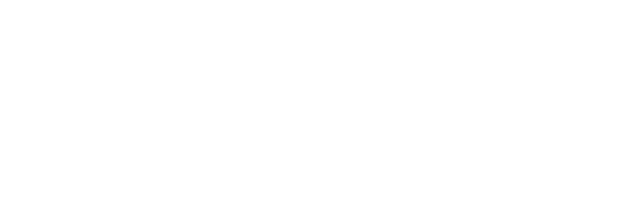
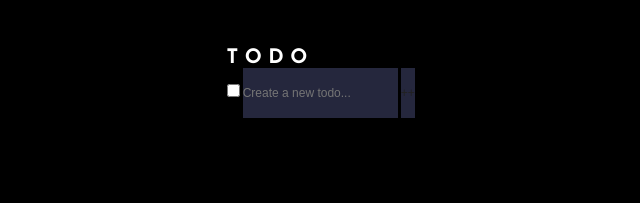
Before and after one commit to MikeeOo/todo, a website built with Vite: page index.html in a window 1280 px wide. Shown: the whole page, without its empty margins (226-866 px from the left). Built offline with nearby package versions, Linux system fonts and the light colour scheme; files whose address does not match are found by name.

Commit message:
global sytles && basic stucture

```diff
--- a/index.html
+++ b/index.html
@@ -6,21 +6,33 @@
   <meta name="viewport" content="width=device-width, initial-scale=1.0">
   <!--    <meta name="viewport" content="width=device-width, user-scalable=no, initial-scale=1.0, maximum-scale=1.0, minimum-scale=1.0">-->
   <meta http-equiv="X-UA-Compatible" content="ie=edge">
-  <title>Vite App</title>
+  <link rel="preconnect" href="https://fonts.googleapis.com">
+  <link rel="preconnect" href="https://fonts.gstatic.com" crossorigin>
+  <link href="https://fonts.googleapis.com/css2?family=Josefin+Sans:ital,wght@0,100;0,200;0,300;0,400;0,500;0,600;0,700;1,100;1,200;1,300;1,400;1,500;1,600;1,700&display=swap" rel="stylesheet">
+  <title>todo-app</title>
   <script type="module" src="./src/app.ts"></script>
 </head>
 <body>
 
+<div id="app" class="app">
 
+  <header class="header container">
 
+    <h1>T O D O</h1>
+  </header>
 
+  <form action="" class="container">
 
+    <input type="checkbox">
 
+    <label for="task">
 
+      <input type="text" id="task" placeholder="Create a new todo..."/>
+    </label>
 
-
-
-
+    <button type="submit">++</button>
+  </form>
+</div>
 
 </body>
 </html>
--- a/scss/base/_global.scss
+++ b/scss/base/_global.scss
@@ -1,43 +1,36 @@
+@import "variables";
+
+:root {
+  font-size: 62.5%;
+};
+
 * {
   box-sizing: border-box;
 }
 
-html, body {
-  //font-family: $font-primary;
-  font-size: 10px;//16px - default
-  //line-height: 2.2rem;
-  //color: $font-color;
-  //background-color: $body-background;
+body {
+  background-color: $black;
+  color: $white;
+  font-family: 'Josefin Sans', sans-serif;
 }
 
-// FOR CHECKBOX
-//.hidden {
-//  display: none;
-//}
-
+.app {
+  background-image: url("assets/bg-desktop-dark.jpg");
+  background-repeat: no-repeat;
+  background-position: center;
+  background-size: cover;
+  height: 20rem;
+}
 
 .container {
   margin: 0 auto;
-  //padding: 0 1.5rem;
-  //width: $containerWidth;
+  width: 86.7%;
+  max-width: 375px;
 }
 
-a {
-  text-decoration: none;
-  //color: $color-white;
+input, button {
+  font-size: 1.2rem;
+  background-color: $main-bg;
+  border: none;
+  padding: 1.5em 0;
 }
-
-//h1 {
-//  font-size: ;
-//
-//}
-
-//h2 {
-//  font-size: ;
-//
-//}
-
-//p {
-//  font-family: $font-secondary;
-//
-//}
--- a/scss/base/_variables.scss
+++ b/scss/base/_variables.scss
@@ -8,11 +8,9 @@
 //$color-secondary: ;
 //$color-secondary-shadow: rgba();
 
-$color-black: #000000;
-$color-grey: #A5A5A5;
-$color-light-grey: #F7F7F7;
-$color-white: #FFFFFF;
-
+$white: #FFFFFF;
+$black: #000000;
+$main-bg: #25273D;
 
 // FONTS VARIABLES
 //$font-primary: ;
--- /dev/null
+++ b/scss/layout/_header.scss
@@ -0,0 +1,5 @@
+.header {
+  font-size: 2rem;
+  font-weight: 700;
+  padding-top: 4.8rem;
+}
--- a/scss/main.scss
+++ b/scss/main.scss
@@ -1,10 +1,10 @@
 // Import base
 @import "base/reset";
-@import "base/variables";
-@import "base/mixins";
+//@import "base/mixins";
 @import "base/global";
 
 // Import components
-@import "components/buttons";
+//@import "components/buttons";
 
 // Import layout
+@import "layout/header";
```
Also changed, not shown: assets/bg-desktop-dark.jpg (added).
